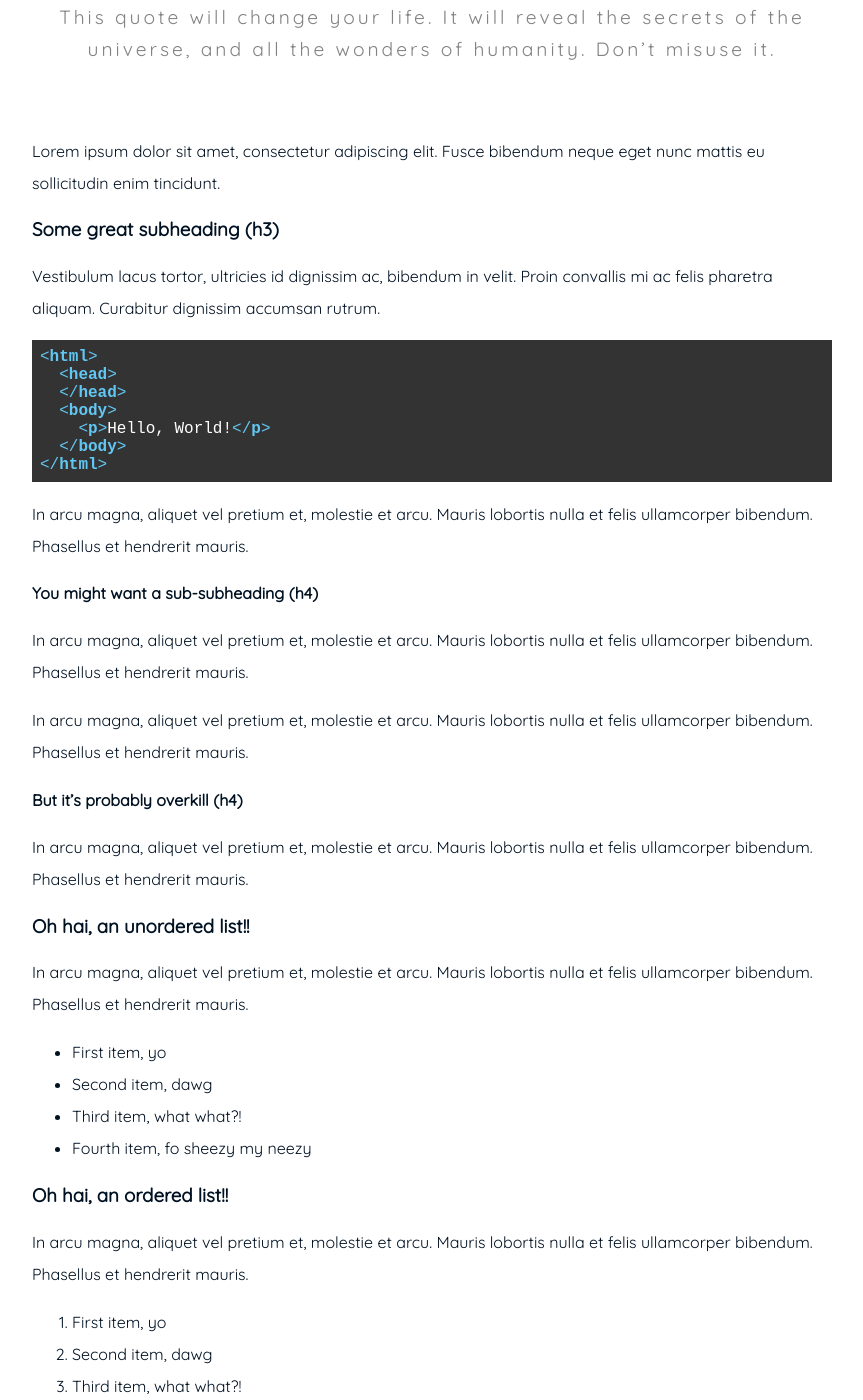
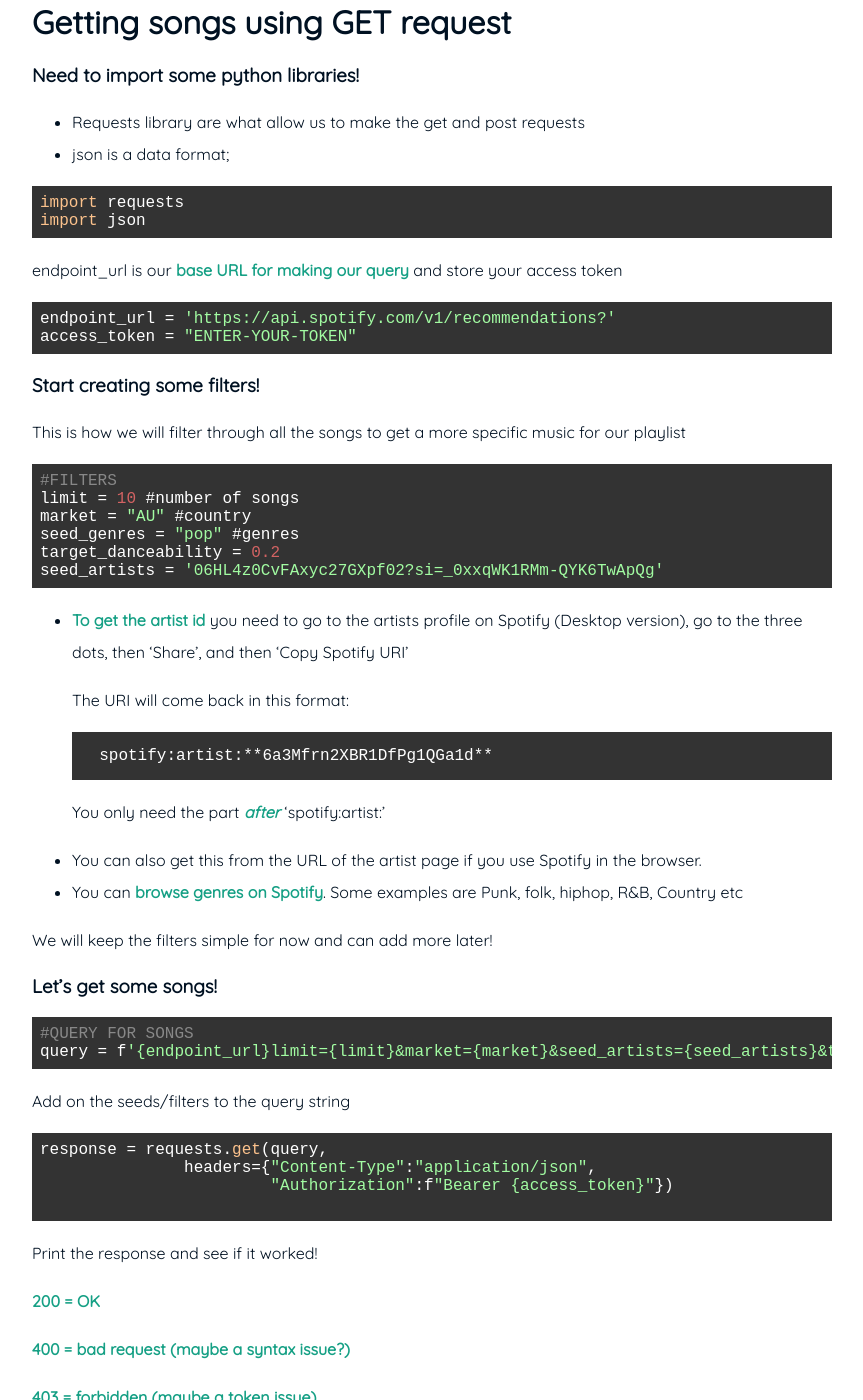
Before and after one commit to katherinemof/katherinemof.github.io, a Jekyll site: the page built from _posts/2016-05-20-this-post-demonstrates-post-content-styles.md, in a window 1280 px wide and 1400 px high, scrolled down 1214 px. Shown: the whole window, without its empty margins (208-1071 px from the left). Built offline with Jekyll 4.4.1, drawn with Linux system fonts in a browser that asks for light colours; some of the changed text lies outside the part shown.

Commit message:
blog pages

````diff
--- a/_config.yml
+++ b/_config.yml
@@ -5,6 +5,8 @@
 
 baseurl: "/" # the subpath of your site, e.g. /blog/
 url: "https://katherinemof.github.io" # the base hostname & protocol for your site
+
+host: localhost
 
 author:
   fullname: Katherine
--- a/_posts/2016-05-20-this-post-demonstrates-post-content-styles.md
+++ b/_posts/2016-05-20-this-post-demonstrates-post-content-styles.md
@@ -1,13 +1,169 @@
 ---
 layout: page
-title: "This post demonstrates post content styles"
-subtitle: "This is a subtitle"
-date:   2016-05-20 21:21:21 +0530
-categories: junk
-author: "Bart Simpson"
+title: "Spotify Playlist Generator in Python"
+subtitle: "Find out how I made it"
+date:   2020-10-20 21:21:21 +0530
+categories: project
+author: "Katherine Moffat"
 meta: "Springfield"
 ---
 
+# Contents
+Here I have outlined how I created a Python script that generates playlists in Spotify!
+
+Using 'Seeds' to generate specific playlists as well as user top artist and song data to find new songs that you may like
+
+
+
+## Installing 'requests' library
+
+Install requests library from the command line:
+
+'''
+python3.7 -m pip install requests**
+'''
+Replace 'python3.7' with whatever python version you have.
+
+
+## Spotify API
+
+[https://developer.spotify.com/console/get-recommendations/](https://developer.spotify.com/console/get-recommendations/)
+
+Scroll to the bottom and click '**Get Token Button**' and click '**playlist-modify-private**' as the scope you need. You will also need to sign in to Spotify. (Note this is a short lived token, for serious application there is another process...I will implement this later??)
+
+**APIs**
+
+APIs (Application Programming Interface) list a bunch of operations that a programmer can use
+
+This is what we are doing in this session
+
+1. an HTTP GET request to the /recommendations endpoint, to get the tracks;
+
+2. an HTTP POST request to the /playlists endpoint to create a new playlist;
+
+3. an HTTP POST request to the /playlist endpoint to add the songs.
+
+
+# **Let's get started! :)**
+
+# Getting songs using GET request
+
+### Need to import some python libraries!
+
+- Requests library are what allow us to make the get and post requests
+- json is a data format;
+
+```
+import requests
+import json
+```
+
+ endpoint_url is our **base URL for making our query** and store your access token
+
+```
+endpoint_url = 'https://api.spotify.com/v1/recommendations?'
+access_token = "ENTER-YOUR-TOKEN"
+```
+
+### Start creating some filters!
+
+This is how we will filter through all the songs to get a more specific music for our playlist
+
+```
+#FILTERS
+limit = 10 #number of songs
+market = "AU" #country
+seed_genres = "pop" #genres
+target_danceability = 0.2
+seed_artists = '06HL4z0CvFAxyc27GXpf02?si=_0xxqWK1RMm-QYK6TwApQg'
+```
+
+- **To get the artist id** you need to go to the artists profile on Spotify (Desktop version), go to the three dots, then 'Share', and then 'Copy Spotify URI'
+
+    The URI will come back in this format:
+
+    ```python
+    spotify:artist:**6a3Mfrn2XBR1DfPg1QGa1d**
+    ```
+
+    You only need the part ***after*** 'spotify:artist:'
+
+- You can also get this from the URL of the artist page if you use Spotify in the browser.
+- You can **browse genres on Spotify**. Some examples are Punk, folk, hiphop, R&B, Country etc
+
+We will keep the filters simple for now and can add more later!
+
+### Let's get some songs!
+
+```
+#QUERY FOR SONGS
+query = f'{endpoint_url}limit={limit}&market={market}&seed_artists={seed_artists}&target_danceability={target_danceability}'
+```
+
+Add on the seeds/filters to the query string
+
+```
+response = requests.get(query,
+               headers={"Content-Type":"application/json",
+                        "Authorization":f"Bearer {access_token}"})
+
+```
+
+Print the response and see if it worked!
+
+**200 = OK**
+
+**400 = bad request (maybe a syntax issue?)**
+
+**403 = forbidden (maybe a token issue)**
+
+Now lets store these songs so we can later add them to our playlist
+
+Create an array to store the playlist (mine is 'uris')
+
+```
+json_response = response.json()
+for i,j in enumerate(json_response['tracks']):
+            uris.append(j['uri'])
+            print(f"{i+1}) \"{j['name']}\" by {j['artists'][0]['name']}")
+```
+
+**This explains all the 'seeds' (filters)**
+
+[https://developer.spotify.com/documentation/web-api/reference/browse/get-recommendations/](https://developer.spotify.com/documentation/web-api/reference/browse/get-recommendations/)
+
+### Thanks for coming!
+
+`Please leave us some feedback and comments on how you thought the session went!`
+
+These sessions are to genuinely help and encourage learning so we want to hear your feedback so we can improve and make them the best we can!
+
+[https://cutt.ly/mac-collab-feedback](https://cutt.ly/mac-collab-feedback)
+
+## Query genres
+
+To get the available genres for seeds
+
+[https://developer.spotify.com/console/get-available-genre-seeds/](https://developer.spotify.com/console/get-available-genre-seeds/)
+
+```
+response_genres =requests.get("https://api.spotify.com/v1/recommendations/available-genre-seeds",
+               headers={"Content-Type":"application/json",
+                        "Authorization":f"Bearer {access_token}"})
+print(response_genres.json())
+```
+
+## ADDITIONAL RESOURCES
+
+**The Article:**
+
+[https://medium.com/analytics-vidhya/build-your-own-playlist-generator-with-spotifys-api-in-python-ceb883938ce4](https://medium.com/analytics-vidhya/build-your-own-playlist-generator-with-spotifys-api-in-python-ceb883938ce4)
+
+**The code:**
+
+[https://gist.github.com/rob-med/167bc67169133712ee0e75f76103fbc5](https://gist.github.com/rob-med/167bc67169133712ee0e75f76103fbc5)
+
+[https://nbviewer.jupyter.org/gist/rob-med/167bc67169133712ee0e75f76103fbc5](https://nbviewer.jupyter.org/gist/rob-med/167bc67169133712ee0e75f76103fbc5)
 Lorem ipsum dolor sit amet, consectetur adipiscing elit. Fusce bibendum neque eget nunc mattis eu sollicitudin enim tincidunt. Vestibulum lacus tortor, ultricies id dignissim ac, bibendum in velit.
 
 ## Some great heading (h2)
````
Also changed, not shown: _posts/2016-05-20-my-example-post.md (deleted, +0 -16 lines), _posts/2016-05-20-super-long-article.md (deleted, +0 -13 lines), 1 other file.
